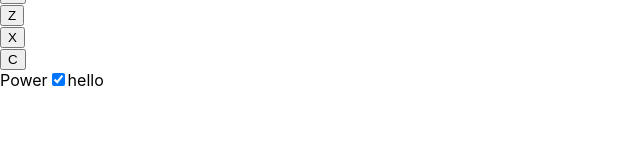
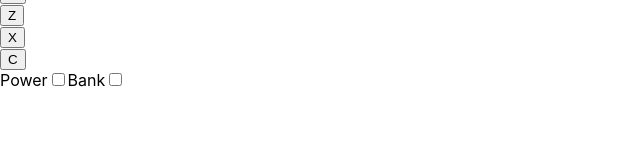
Before and after one commit to macluiggy/drum-machine-free-code-camp, a React (Create React App) app: page / in a window 1280 px wide. Shown: the part 128-288 px from the top of the page, without its empty margins (0-640 px from the left). Built offline with nearby package versions, Linux system fonts and the light colour scheme.

Commit message:
bank and power finished

```diff
--- a/src/components/DrumPad.jsx
+++ b/src/components/DrumPad.jsx
@@ -3,7 +3,9 @@ const DrumPad = ({ keyTrigger, id, keyCode, url, power, changeClipText }) => {
 	const fn = e => {
 	    if(power) {
 	    	sound.play();
-	    	console.log()
+	    	sound.currentTime = 0;
+	    	//console.log(id)
+	    	changeClipText(id)
 	    }
 	    return
 	}
--- a/src/components/InputWithLabel.jsx
+++ b/src/components/InputWithLabel.jsx
@@ -1,4 +1,4 @@
-const InputWithLabel = ({ type, id, name, children, swtchPwr, power }) => {
+const InputWithLabel = ({ type, id, name, children, fn, toggle }) => {
 	return (
 		<>
 			<label htmlFor={id}>{children}</label>
@@ -6,8 +6,8 @@ const InputWithLabel = ({ type, id, name, children, swtchPwr, power }) => {
 			 type={type}
 			 id={id}
 			 name={name}
-			 onClick={swtchPwr}
-			 checked={power} />
+			 onClick={fn}
+			 defaultChecked={toggle} />
 		</>
 		)
 }
--- a/src/components/Main.jsx
+++ b/src/components/Main.jsx
@@ -5,14 +5,14 @@ import DrumPad from './DrumPad';
 import { connect } from 'react-redux';
 import { mapStateToProps, mapDispatchToProps } from '../mapToProps/'
 
-const Main = ({ state, switchPower, changeClipText }) => {
-	const { power } = state.switchStatus
+const Main = ({ state, switchPower, switchBank, changeClipText }) => {
+	const { power, bank } = state.switchStatus
 	const { clipText } = state.clipTextStatus
 
 	return (
 		<div id='drum-machine'>
 			<div className='drum_pad_container'>
-				{(false ? bankOne : bankTwo ).map(items =>
+				{(bank ? bankTwo : bankOne ).map(items =>
 						<DrumPad
 						 power={power}
 						 key={items.keyCode}
@@ -24,12 +24,19 @@ const Main = ({ state, switchPower, changeClipText }) => {
 				 id='power'
 				 name='power'
 				 type='checkbox'
-				 swtchPwr={(e) => {
-				 	switchPower(e.target.checked)
-				 	console.log(power)
-				 }}
+				 fn={(e) => switchPower(e.target.checked)}
 				 power={power} >Power</InputWithLabel>
 				 <span>{clipText}</span>
+
+				 <InputWithLabel
+				 id='power'
+				 name='power'
+				 type='checkbox'
+				 fn={(e) => {
+				 	switchBank(e.target.checked);
+				 	changeClipText(bank ? 'heater kit' : 'smooth piano kit');
+				 }}
+				 toggle={bank} >Bank</InputWithLabel>
 
 			</div>
 		</div>
--- a/src/mapToProps/index.js
+++ b/src/mapToProps/index.js
@@ -9,6 +9,7 @@ export const mapStateToProps = state => {
 export const mapDispatchToProps = dispatch => {
 	return {
 		switchPower: (on) => dispatch({type: 'POWER', on:on,}),
-		changeClipText: (text) => dispatch({ type: 'CHANGE_CLIP_TEXT', text: text})
+		changeClipText: (text) => dispatch({ type: 'CHANGE_CLIP_TEXT', text: text}),
+		switchBank: on => dispatch({ type: 'BANK', on: on }),
 	}
 }
--- a/src/reducers/changeClipTextReducer.js
+++ b/src/reducers/changeClipTextReducer.js
@@ -1,5 +1,5 @@
 const initialState = {
-	clipText: 'hello',
+	clipText: '',
 }
 
 const changeClipTextReducer = (state=initialState, action) => {
@@ -7,7 +7,7 @@ const changeClipTextReducer = (state=initialState, action) => {
 		case 'CHANGE_CLIP_TEXT':
 			return {
 				...state,
-				text: action.text,
+				clipText: action.text,
 			}
 		default:
 			return state;
--- a/src/reducers/switchReducer.js
+++ b/src/reducers/switchReducer.js
@@ -2,6 +2,7 @@ const POWER = 'POWER';
 
 const initialState = {
 	power: true,
+	bank: false,
 }
 
 const switchReducer = (state = initialState, action) => {
@@ -11,6 +12,11 @@ const switchReducer = (state = initialState, action) => {
 				...state,
 				power: action.on,
 			}
+		case 'BANK':
+			return {
+				...state,
+				bank: action.on,
+			}
 		default:
 			return state;
 	}
```
